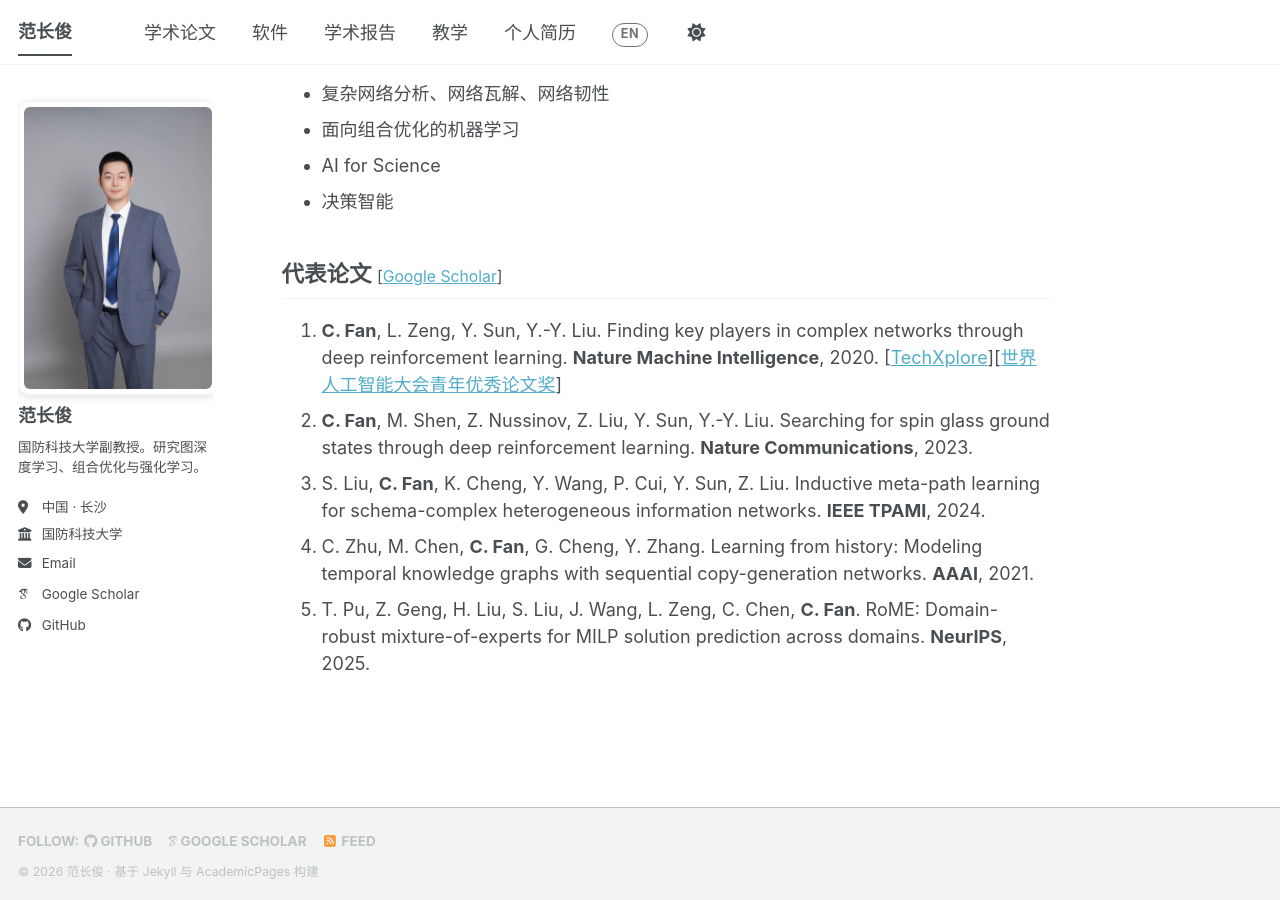
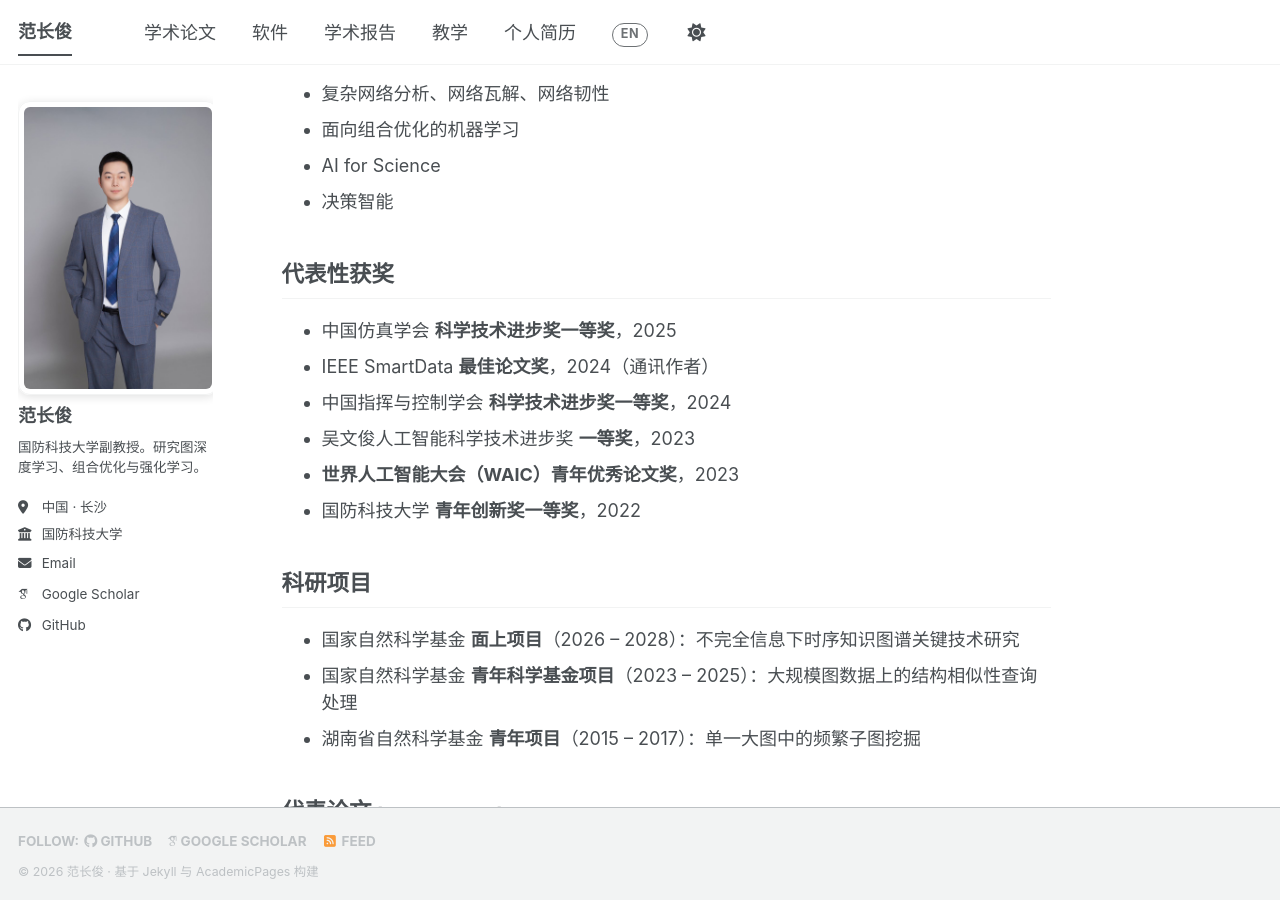
Before and after one commit to fanchangjun/fanchangjun.github.io, a Jekyll site: the page built from _pages/about.md, in a window 1280 px wide and 900 px high, scrolled down 641 px. Built offline with Jekyll 4.4.1, drawn with Linux system fonts in a browser that asks for light colours; some web fonts are replaced; a script bundle is joined from its source files by our own code; library files that are not in the unit come from our copies.

Commit message:
content: add Selected Awards and Projects sections to home page before publications
Co-authored-by: Cursor <cursoragent@cursor.com>

```diff
--- a/_pages/about.md
+++ b/_pages/about.md
@@ -63,6 +63,48 @@ I am now recruiting Master and PhD students who are passionate about research, s
 
 </div>
 
+## <span class="lang-en">Selected Awards</span><span class="lang-zh">代表性获奖</span>
+
+<div class="lang-zh" markdown="1">
+
+- 中国仿真学会 **科学技术进步奖一等奖**，2025
+- IEEE SmartData **最佳论文奖**，2024（通讯作者）
+- 中国指挥与控制学会 **科学技术进步奖一等奖**，2024
+- 吴文俊人工智能科学技术进步奖 **一等奖**，2023
+- **世界人工智能大会（WAIC）青年优秀论文奖**，2023
+- 国防科技大学 **青年创新奖一等奖**，2022
+
+</div>
+
+<div class="lang-en" markdown="1">
+
+- **First Prize**, Science and Technology Progress Award, China Simulation Federation, 2025
+- **Best Paper Award**, IEEE SmartData, 2024 (Corresponding author)
+- **First Prize**, Science and Technology Progress Award, Chinese Institute of Command and Control, 2024
+- **First Prize**, Wu Wenjun Artificial Intelligence Science and Technology Progress Award, 2023
+- **WAIC Youth Outstanding Paper Award**, World Artificial Intelligence Conference, 2023
+- **First Prize**, Youth Innovation Award, NUDT, 2022
+
+</div>
+
+## <span class="lang-en">Projects</span><span class="lang-zh">科研项目</span>
+
+<div class="lang-zh" markdown="1">
+
+- 国家自然科学基金 **面上项目**（2026 – 2028）：不完全信息下时序知识图谱关键技术研究
+- 国家自然科学基金 **青年科学基金项目**（2023 – 2025）：大规模图数据上的结构相似性查询处理
+- 湖南省自然科学基金 **青年项目**（2015 – 2017）：单一大图中的频繁子图挖掘
+
+</div>
+
+<div class="lang-en" markdown="1">
+
+- **NSFC General Program** (2026 – 2028): Key Technologies of Temporal Knowledge Graphs under Incomplete Information
+- **NSFC Young Scientists Fund** (2023 – 2025): Processing Structural Similarity Queries on Large-Scale Graph Data
+- **Hunan Provincial NSF, Youth Program** (2015 – 2017): Frequent Subgraph Mining in a Single Massive Graph
+
+</div>
+
 ## <span class="lang-en">Selected Publications</span><span class="lang-zh">代表论文</span> <span style="font-weight:normal;font-size:0.7em;">[<a href="https://scholar.google.com/citations?user=z0Keb0sAAAAJ&hl=zh-CN">Google Scholar</a>]</span>
 
 <div class="lang-zh" markdown="1">
```
